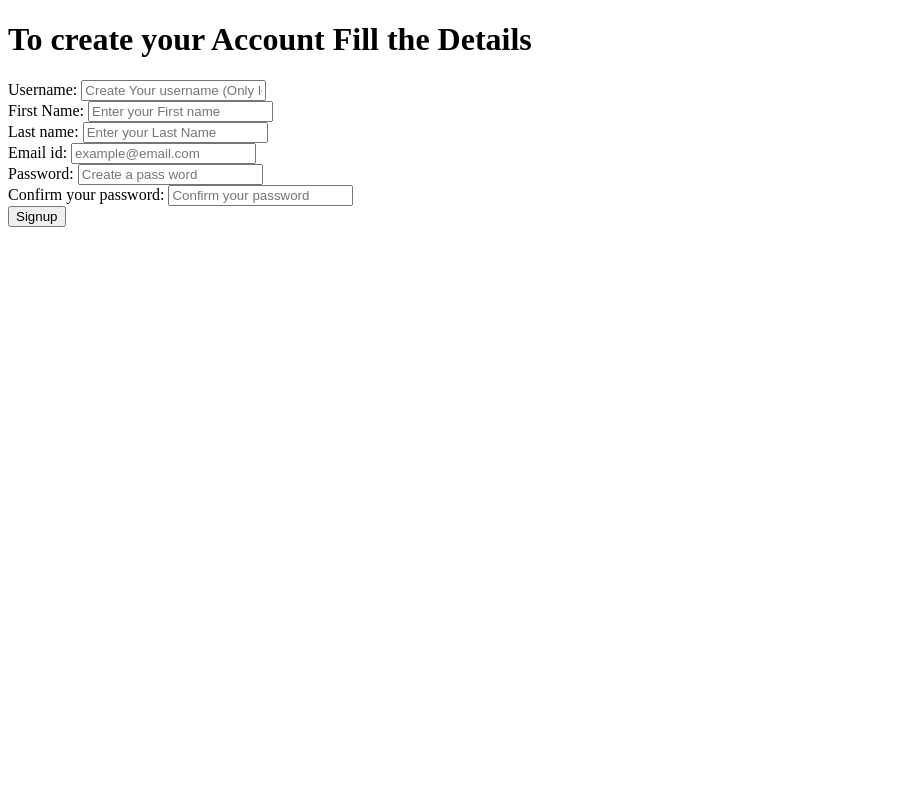
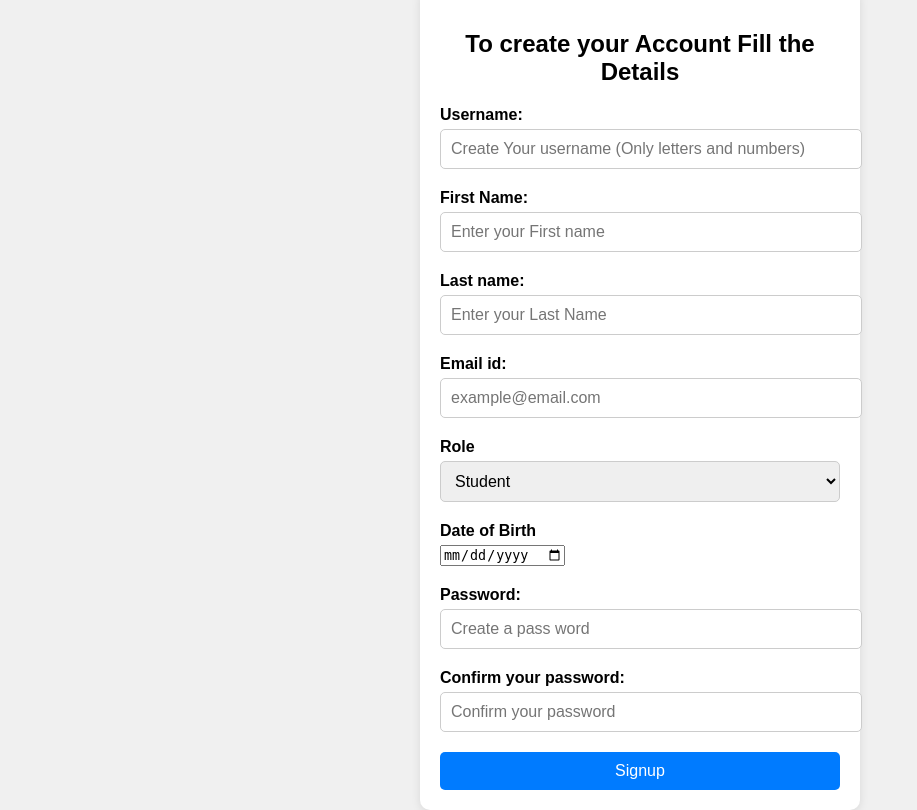
Before and after one commit to Paramasivan-T/myCamu, a Django app: page /signup/ in a window 1280 px wide. Shown: the whole page, without its empty margins (0-917 px from the left). Before the commit the page ends 227 px from the top, so only its background shows below. Run offline with Django 4.2, Linux system fonts and the light colour scheme.

Commit message:
css added

```diff
--- a/login/templates/login/signup.html
+++ b/login/templates/login/signup.html
@@ -4,32 +4,122 @@
     <meta charset="UTF-8">
     <meta name="viewport" content="width=device-width, initial-scale=1.0">
     <title>SignUp</title>
+    <style>
+        body {
+            font-family: Arial, sans-serif;
+            background-color: #f0f0f0;
+            margin: 0;
+            padding: 0;
+            display: flex;
+            justify-content: center;
+            align-items: center;
+            height: 100vh;
+        }
+
+        .form-container {
+            background-color: #fff;
+            border-radius: 10px;
+            box-shadow: 0 2px 10px rgba(0, 0, 0, 0.1);
+            padding: 20px;
+            width: 400px;
+        }
+
+        .form-container h2 {
+            text-align: center;
+            margin-bottom: 20px;
+        }
+
+        .form-group {
+            margin-bottom: 20px;
+        }
+
+        label {
+            display: block;
+            font-weight: bold;
+            margin-bottom: 5px;
+        }
+
+        input[type="text"],
+        input[type="email"],
+        input[type="password"] {
+            width: 100%;
+            padding: 10px;
+            border: 1px solid #ccc;
+            border-radius: 5px;
+            font-size: 16px;
+        }
+
+        select {
+            width: 100%;
+            padding: 10px;
+            border: 1px solid #ccc;
+            border-radius: 5px;
+            font-size: 16px;
+        }
+
+        .form-group:last-child {
+            margin-bottom: 0;
+        }
+
+        .submit-button {
+            display: block;
+            width: 100%;
+            background-color: #007bff;
+            color: #fff;
+            border: none;
+            border-radius: 5px;
+            padding: 10px;
+            font-size: 16px;
+            cursor: pointer;
+        }
+
+        .submit-button:hover {
+            background-color: #0056b3;
+        }
+    </style>
 </head>
 <body>
-    <h1>To create your Account Fill the Details</h1>
+    <div class="form-container">
+        <h2>To create your Account Fill the Details</h2>
     <form action="/signup/" method="post">
 
         {% csrf_token %}
-
-        <label for="">Username:</label>
+        <div class="form-group">
+        <label for="username">Username:</label>
         <input type="text" id="username" name="username" placeholder="Create Your username (Only letters and numbers)" required>
-        <br>
-        <label for="">First Name:</label>
+        </div>
+        <div class="form-group">
+        <label for="fname">First Name:</label>
         <input type="text" id="fname" name="fname" placeholder="Enter your First name" required>
-        <br>
-        <label for="">Last name:</label>
+        </div>
+        <div class="form-group">
+        <label for="lname">Last name:</label>
         <input type="text" id="lname" name="lname" placeholder="Enter your Last Name" required>
-        <br>
-        <label for="">Email id:</label>
+        </div>
+        <div class="form-group">
+        <label for="email">Email id:</label>
         <input type="email" id="email" name="email" placeholder="example@email.com" required>
-        <br>
-        <label for="">Password: </label>
+        </div>
+        <div class="form-group">
+            <label for="role">Role</label>
+            <select id="role" name="role">
+                <option value="student">Student</option>
+                <option value="teacher">Teacher</option>
+            </select>
+        </div>
+        <div class="form-group">
+            <label for="birthdate">Date of Birth</label>
+            <input type="date" id="birthdate" name="birthdate" required>
+        </div>
+        <div class="form-group">
+        <label for="pass1">Password: </label>
         <input type="password" id="pass1" name="pass1" placeholder="Create a pass word" required>
-        <br>
-        <label for="">Confirm your password:</label>
+        </div>
+        <div class="form-group">
+        <label for="pass2">Confirm your password:</label>
         <input type="password" id="pass2" name="pass2" placeholder="Confirm your password" required>
-        <br>
-        <button type="submit">Signup</button>
+        </div>
+        <button type="submit" class="submit-button">Signup</button>
     </form>
 </body>
 </html>
--- a/login/views.py
+++ b/login/views.py
@@ -57,4 +57,4 @@ def signin(request):
 def signout(request):
       logout(request)
       messages.success(request,'Logged out successfully')
-      return redirect("home")
+      return redirect('http://127.0.0.1:8000/')
```
Also changed, not shown: login/templates/login/signin.html (+81 -5 lines), README.md (added), db.sqlite3.
